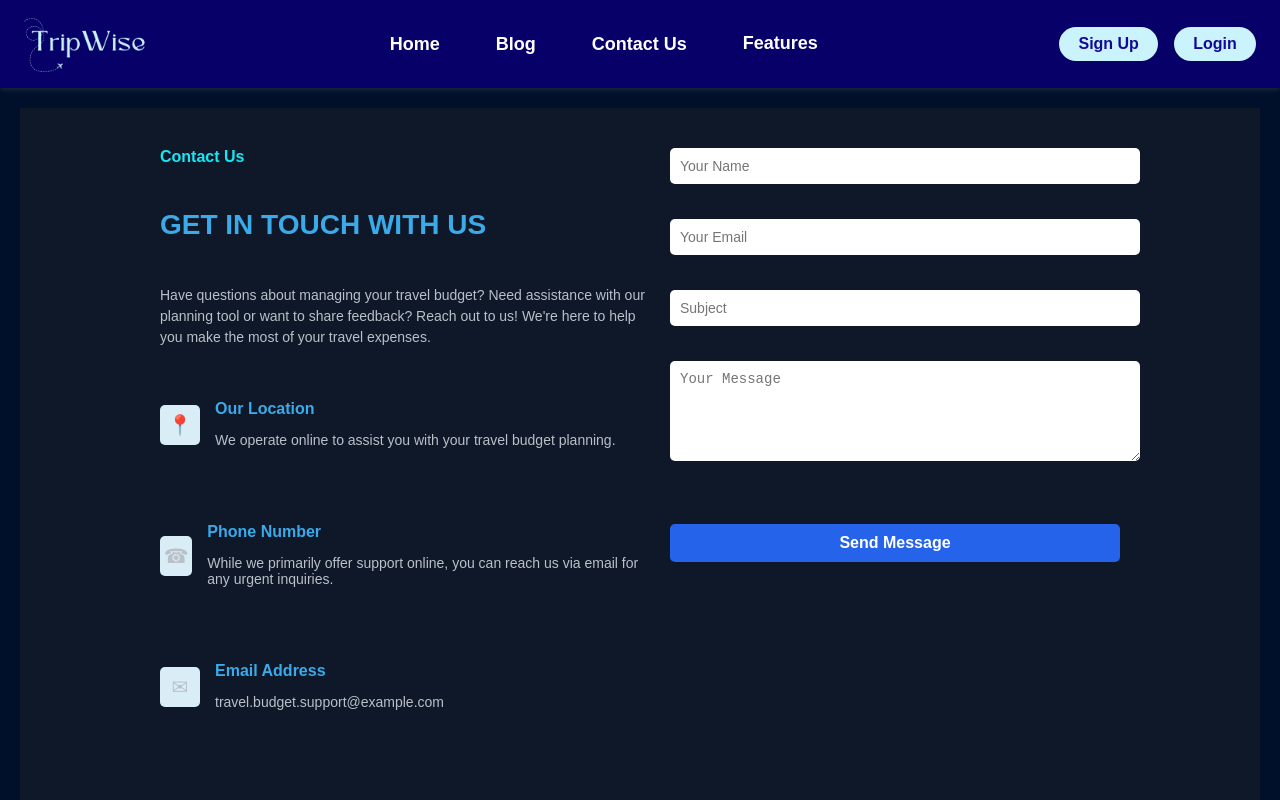
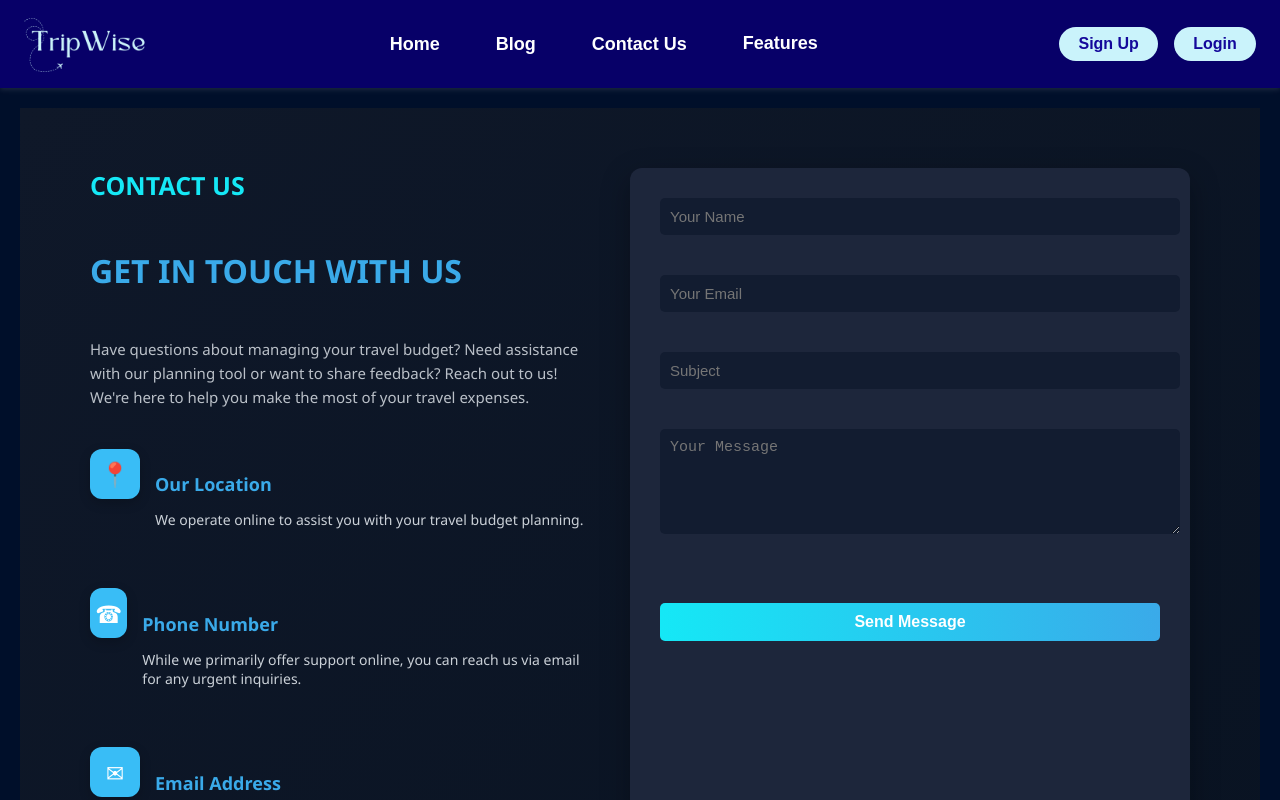
Before and after one commit to Gurkirat27GK/Travel-Budget-Planning-Tool, a React (Create React App) app in the folder travel-budget-tool/: page /contact in a window 1280 px wide. Shown: the top 800 px of the page. Built offline with nearby package versions, Linux system fonts and the light colour scheme; no server answers.

Commit message:
Finalize

```diff
--- a/travel-budget-tool/public/index.html
+++ b/travel-budget-tool/public/index.html
@@ -2,7 +2,6 @@
 <html lang="en">
   <head>
     <meta charset="utf-8" />
-    <link rel="icon" href="%PUBLIC_URL%/favicon.ico" />
     <meta name="viewport" content="width=device-width, initial-scale=1" />
     <meta name="theme-color" content="#000000" />
     <meta
--- a/travel-budget-tool/src/pages/Blog.js
+++ b/travel-budget-tool/src/pages/Blog.js
@@ -19,9 +19,10 @@ function Blog() {
 
         <h2>🌟 Why Budgeting is Essential</h2>
         <p>Stay in control of your trip by managing your expenses, making smarter decisions, and avoiding overspending.</p>
+        <br/>
 
         <div className="image-container">
-          <img src="https://images.unsplash.com/photo-1502920917128-1aa500764b8b?fit=crop&w=900&q=80" alt="Travel Planning" />
+          <img src="https://media.istockphoto.com/id/656138678/photo/travel-planning-concept-on-map.jpg?s=612x612&w=0&k=20&c=knSQvSoQxdnrCBdvbWqDzA_zUeBetUmnXBUqe8iPDAA=" alt="Travel Planning" />
         </div>
         <br/>
 
--- a/travel-budget-tool/src/pages/Contact.js
+++ b/travel-budget-tool/src/pages/Contact.js
@@ -1,4 +1,4 @@
-import React from "react";
+import React, { useState } from "react";
 import "../styles/Contact.css";
 
 const ContactInputBox = ({ type, name, placeholder }) => {
@@ -9,52 +9,64 @@ const ContactInputBox = ({ type, name, placeholder }) => {
         name={name}
         placeholder={placeholder}
         className="contact-input"
+        required
       />
     </div>
   );
 };
 
-const ContactTextArea = ({ row, name, placeholder, defaultValue }) => {
+const ContactTextArea = ({ row, name, placeholder }) => {
   return (
     <div className="contact-input-box">
       <textarea
         rows={row}
         placeholder={placeholder}
         name={name}
-        defaultValue={defaultValue}
         className="contact-textarea"
+        required
       ></textarea>
     </div>
   );
 };
 
 const Contact = () => {
+  const [messageVisible, setMessageVisible] = useState(false);
+
+  const handleSubmit = (e) => {
+    e.preventDefault();
+
+    // Show thank you message
+    setMessageVisible(true);
+
+    // Optional: Clear the form manually
+    e.target.reset();
+
+    // Hide after 5 seconds
+    setTimeout(() => {
+      setMessageVisible(false);
+    }, 5000);
+  };
+
   return (
     <section className="contact-section">
       <div className="contact-container">
         <div className="contact-wrapper">
           <div className="contact-info">
-            <span className="contact-info-title">
-              Contact Us
-            </span>
-            <h2 className="contact-info-heading">
-              GET IN TOUCH WITH US
-            </h2>
+            <span className="contact-info-title">Contact Us</span>
+            <h2 className="contact-info-heading">GET IN TOUCH WITH US</h2>
             <p className="contact-info-text">
               Have questions about managing your travel budget? Need assistance with
               our planning tool or want to share feedback? Reach out to us! We're
               here to help you make the most of your travel expenses.
             </p>
+
             <div className="contact-info-item">
               <div className="contact-info-icon-container">
                 <span className="contact-info-icon">&#128205;</span>
               </div>
               <div className="contact-info-details">
                 <h4>Our Location</h4>
-                <p>
-                  We operate online to assist you
-                  with your travel budget planning.
-                </p>
+                <p>We operate online to assist you with your travel budget planning.</p>
               </div>
             </div>
 
@@ -77,24 +89,25 @@ const Contact = () => {
               </div>
               <div className="contact-info-details">
                 <h4>Email Address</h4>
-                <p>
-                  travel.budget.support@example.com
-                </p>
+                <p>tripwise.support@gmail.com</p>
               </div>
             </div>
           </div>
-          <div className="contact-form">
+
+          <form className="contact-form" onSubmit={handleSubmit}>
             <ContactInputBox type="text" name="name" placeholder="Your Name" />
             <ContactInputBox type="email" name="email" placeholder="Your Email" />
             <ContactInputBox type="text" name="subject" placeholder="Subject" />
             <ContactTextArea row="5" name="message" placeholder="Your Message" />
-            <button
-              type="submit"
-              className="contact-button"
-            >
+            <button type="submit" className="contact-button">
               Send Message
             </button>
-          </div>
+            {messageVisible && (
+              <p className="form-message">
+                Thank you! We'll get back to you shortly.
+              </p>
+            )}
+          </form>
         </div>
       </div>
     </section>
--- a/travel-budget-tool/src/pages/home.js
+++ b/travel-budget-tool/src/pages/home.js
@@ -17,31 +17,27 @@ function Home() {
   <source src={sample} type='0418.mp4' />
 </video>
 
-
-
   return (
     <div className="home-container">
       {/* HERO SECTION WITH VIDEO BACKGROUND */}
-      <div className="hero">
+      {/* <div className="hero">
         <h1 className="title">Travel Budget Planner</h1>
         <p className="subtitle">
           Plan smart, travel far. Manage your travel expenses with ease.
         </p>
 
-      </div>
+      </div> */}
       {/* VIDEO SECTION */}
-<section className="video-container">
-  <div className="video-text">
+<section className="video-fullwidth-section">
+  <video className="video-fullwidth-bg" autoPlay loop muted>
+    <source src={sample} type="video/mp4" />
+    Your browser does not support the video tag.
+  </video>
+  <div className="video-overlay-text">
     <h2>Travel Moments That Inspire</h2>
     <p>
       Watch your travel dreams come to life. From planning to tracking, TripWise supports every step of your journey.
     </p>
-  </div>
-  <div className="video-box">
-    <video className="video-element" autoPlay loop muted>
-      <source src={sample} type="video/mp4" />
-      Your browser does not support the video tag.
-    </video>
   </div>
 </section>
       {/* FEATURE CARDS SECTION 1 */}
--- a/travel-budget-tool/src/styles/Contact.css
+++ b/travel-budget-tool/src/styles/Contact.css
@@ -1,10 +1,12 @@
 .contact-section {
-    padding: 40px 20px;
-    background-color: #0f1829;
+  padding: 60px 20px;
+  background: linear-gradient(135deg, #0f1829, #091322);
+  color: white;
+  font-family: 'Segoe UI', Tahoma, Geneva, Verdana, sans-serif;
 }
 
 .contact-container {
-    max-width: 960px;
+  max-width: 1100px;
   margin: 0 auto;
 }
 
@@ -12,102 +14,153 @@
   display: flex;
   flex-wrap: wrap;
   justify-content: space-between;
+  gap: 40px;
 }
 
 .contact-info {
-    width: 100%;
-    max-width: 500px;
-    margin-bottom: 30px;
+  flex: 1;
+  min-width: 280px;
 }
 
 .contact-info-title {
   display: block;
   margin-bottom: 10px;
-    font-size: 16px;
+  font-size: 25px;
   font-weight: bold;
   color: #15e8f6;
+  text-transform: uppercase;
 }
 
 .contact-info-heading {
   margin-bottom: 20px;
-    font-size: 28px;
+  font-size: 32px;
   font-weight: bold;
   color: #3aaae9;
 }
 
 .contact-info-text {
-    margin-bottom: 20px;
-    font-size: 14px;
+  margin-bottom: 30px;
+  font-size: 15px;
   color: #bac0c8;
-    line-height: 1.5;
+  line-height: 1.6;
 }
 
 .contact-info-item {
   display: flex;
-    align-items: center;
-    margin-bottom: 20px;
+  align-items: flex-start;
+  margin-bottom: 25px;
 }
 
 .contact-info-icon-container {
   margin-right: 15px;
-    width: 40px;
-    height: 40px;
-    background-color: #d9edf7;
-    color: #bac0c8;
-    border-radius: 5px;
+  width: 50px;
+  height: 50px;
+  background-color: #39bdf6;
+  color: white;
+  border-radius: 12px;
   display: flex;
   justify-content: center;
   align-items: center;
-  }
-
-  .contact-info-icon {
-    font-size: 20px;
+  font-size: 24px;
+  box-shadow: 0 4px 12px rgba(0, 0, 0, 0.2);
 }
 
 .contact-info-details h4 {
   margin-bottom: 5px;
-    font-size: 16px;
-    font-weight: bold;
-      color: #3aaae9;;
+  font-size: 18px;
+  font-weight: 600;
+  color: #3aaae9;
 }
 
 .contact-info-details p {
   font-size: 14px;
-    color: #bac0c8;
+  color: #cbd1d8;
+}
+
+.contact-form {
+  flex: 1;
+  min-width: 280px;
+  background-color: #1d263b;
+  padding: 30px;
+  border-radius: 12px;
+  box-shadow: 0 10px 30px rgba(0, 0, 0, 0.3);
+  animation: fadeIn 1s ease-in-out;
+}
+
+.contact-form form {
+  display: flex;
+  flex-direction: column;
+}
+
+.contact-input-box {
+  margin-bottom: 20px;
+}
+
+.contact-input,
+.contact-textarea {
+  width: 100%;
+  padding: 12px 16px;
+  border: 1px solid #3aaae9;
+  background-color: #121c30;
+  color: white;
+  border-radius: 8px;
+  font-size: 15px;
+  transition: border 0.3s, background-color 0.3s;
+}
+
+.contact-input:focus,
+.contact-textarea:focus {
+  border-color: #39bdf6;
+  background-color: #101a2c;
+  outline: none;
+}
+
+.contact-button {
+  background: linear-gradient(to right, #15e8f6, #3aaae9);
+  color: white;
+  padding: 12px 20px;
+  border: none;
+  border-radius: 25px;
+  font-size: 16px;
+  cursor: pointer;
+  transition: background 0.3s ease-in-out;
+  font-weight: bold;
+}
+
+.contact-button:hover {
+  background: linear-gradient(to right, #0bd1e5, #2499e2);
+}
+
+@keyframes fadeIn {
+  from {
+    opacity: 0;
+    transform: translateY(20px);
+  }
+  to {
+    opacity: 1;
+    transform: translateY(0);
+  }
+}
+
+@media (max-width: 768px) {
+  .contact-wrapper {
+    flex-direction: column;
+    align-items: center;
   }
 
   .contact-form {
     width: 100%;
-    max-width: 450px;
   }
 
-  .contact-input-box {
-    margin-bottom: 15px;
+  .contact-info {
+    width: 100%;
+  }
 }
 
-  .contact-input {
-    width: 100%;
-    padding: 10px;
-    border: 1px solid #ccc;
-    border-radius: 5px;
-    font-size: 14px;
+.form-message {
+  font-size: 15px;
+  color: #15e8f6;
+  text-align: center;
+  margin-top: 15px;
+  animation: fadeIn 0.5s ease-in-out;
 }
-
-  .contact-textarea {
-    width: 100%;
-    padding: 10px;
-    border: 1px solid #ccc;
-    border-radius: 5px;
-    font-size: 14px;
-  }
-
-  .contact-button {
-    background-color: #39bdf6;
-    color: white;
-    padding: 10px 15px;
-    border: none;
-    border-radius: 5px;
-    font-size: 16px;
-    cursor: pointer;
-    width: 100%;
-  }
--- a/travel-budget-tool/src/styles/footer.css
+++ b/travel-budget-tool/src/styles/footer.css
@@ -1,5 +1,5 @@
 footer {
-    background-color: #070068;
+    background-color: #2c3e50;
     color: white;
     padding: 40px 5%;
     margin-top: auto;
```
Also changed, not shown: travel-budget-tool/src/components/Footer.js (+5 -21 lines), travel-budget-tool/src/styles/home.css (+49 -45 lines), 1 other file (tests, documents, lock files or other folders). Lines whose indentation alone changed are shown as unchanged.
